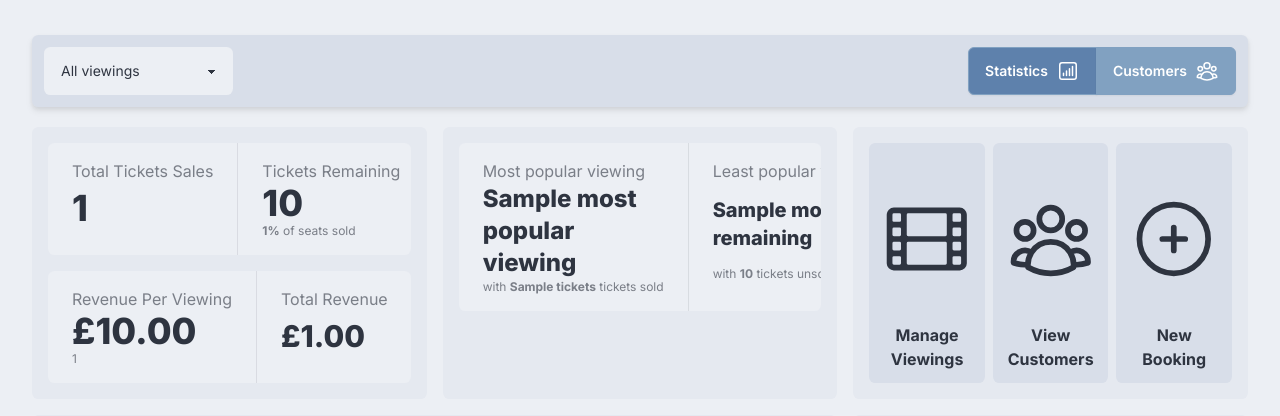
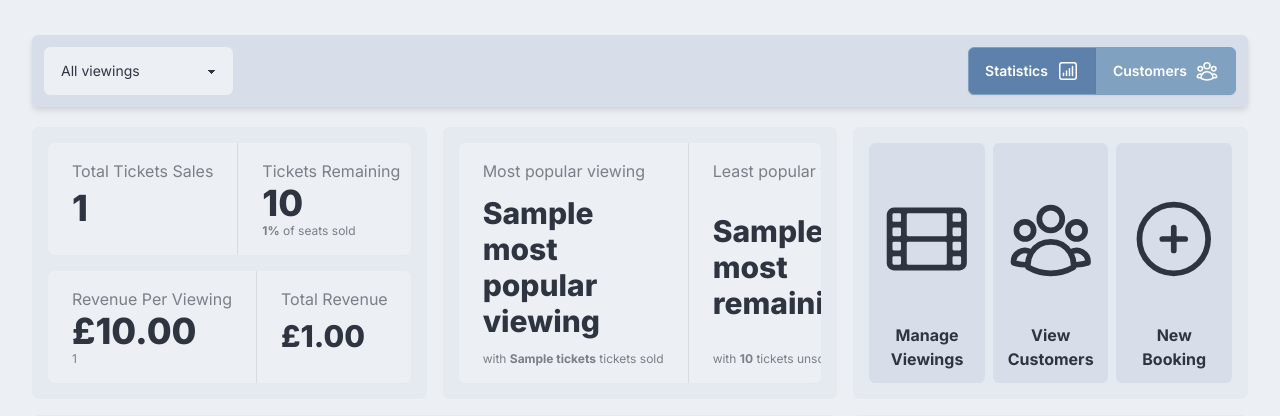
Before and after one commit to FT111/bookingSystem, a Flask app: template templates/Dashboard.html in a window 1280 px wide. Shown: the part 145-561 px from the top of the page. Run offline with Flask 3, Linux system fonts and the light colour scheme; the template is opened without the code that fills it: most values are stand-ins (such as "Sample title", 1, 10 or a date in 2020); parts of the project's set-up code (start-up, migrations or seed data) failed here and were passed over; some libraries are stand-ins or nearby versions.

Commit message:
Inproved dashboard UI

```diff
--- a/templates/Dashboard.html
+++ b/templates/Dashboard.html
@@ -121,16 +121,16 @@ active
     </div>
 
     <div class="sm:col-span-2 bg-base-200 card card-primary order-2">
-        <div class="stats overflow-x-hidden stats-vertical lg:stats-horizontal">
+        <div class="stats overflow-x-hidden h-full stats-vertical lg:stats-horizontal">
 
-            <div class="stat">
+            <div class="stat justify-between content-between">
                 <div class="stat-title">Most popular viewing</div>
-                <div class="stat-value viewingStat text-wrap text-2xl" id="mostPopularViewing">{{ stats['mostPopularViewing']['viewingName'] }}</div>
+                <div class="stat-value viewingStat text-wrap text-3xl" id="mostPopularViewing">{{ stats['mostPopularViewing']['viewingName'] }}</div>
                 <div class="stat-desc viewingStat" id="mostPopularViewingSub">with <strong>{{ stats['mostPopularViewing']['tickets'] }}</strong> tickets sold</div>
             </div>
-            <div class="stat">
+            <div class="stat justify-between content-between">
                 <div class="stat-title">Least popular viewing</div>
-                <div class="stat-value viewingStat text-wrap text-xl" id="leastPopularViewing">{{ stats['mostRemaining']['viewingName'] }}</div>
+                <div class="stat-value viewingStat text-wrap text-3xl" id="leastPopularViewing">{{ stats['mostRemaining']['viewingName'] }}</div>
                 <div class="stat-desc viewingStat" id="leastPopularViewingSub">with <strong>{{ stats['mostRemaining']['remainingSeats']}}</strong> tickets unsold</div>
             </div>
         </div>
--- a/templates/emailFormats/bookingConfirmed.html
+++ b/templates/emailFormats/bookingConfirmed.html
@@ -64,7 +64,7 @@
     <div class="container">
 
         <h1>Booking Confirmed.</h1>
-        <h2>Thank you for booking with us.</h2>
+        <h2>Hello {{ customer['firstName'] }}! Thank you for booking with us.</h2>
 
         <div style="padding:15px;">
             <h3 style="text-align: left;font-size: 25px;">Viewing Details</h3>
```
